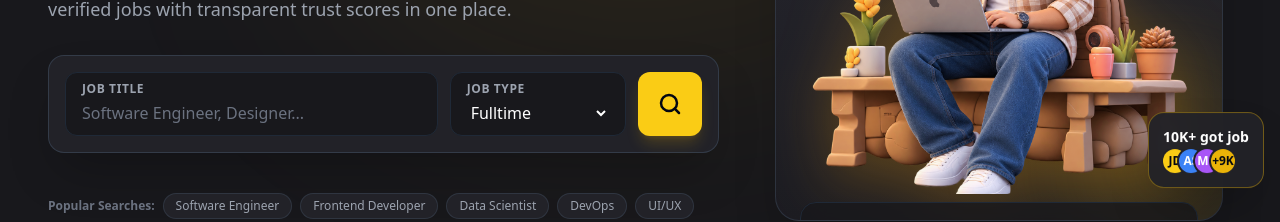
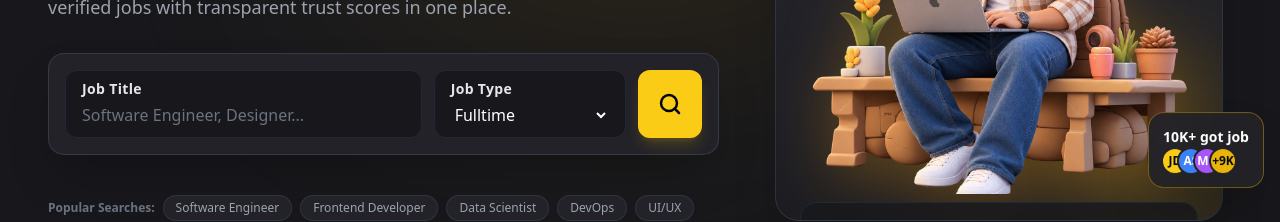
Before and after one commit to TarunThakur007/job_finder, a React (Vite) app in the folder frontend/: page / in a window 1280 px wide. Both pictures are taken after a click on the button "Candidate Demo". Shown: the part 356-578 px from the top of the page. Built offline with nearby package versions, Linux system fonts and the light colour scheme; no server answers.

Commit message:
fix(ui): increase font size, visual weight, and contrast of Job Title and Job Type search labels

```diff
--- a/frontend/src/components/HeroSection.jsx
+++ b/frontend/src/components/HeroSection.jsx
@@ -38,8 +38,8 @@ export default function HeroSection({ onSearch, onCategorySelect }) {
             className="bg-[#222228] p-3 sm:p-4 rounded-2xl border border-gray-700/80 shadow-2xl flex flex-col sm:flex-row items-center gap-3 max-w-2xl"
           >
             {/* Job Title Field */}
-            <div className="flex-1 w-full bg-[#18181c] rounded-xl px-4 py-2 min-h-[56px] sm:h-16 flex flex-col justify-center border border-gray-800 focus-within:border-yellow-500/60 transition-colors">
-              <label htmlFor="hero-job-title" className="block text-xs font-semibold text-gray-400 uppercase tracking-wider mb-0.5">
+            <div className="flex-1 w-full bg-[#18181c] rounded-xl px-4 py-2 min-h-[58px] sm:h-[68px] flex flex-col justify-center border border-gray-800 focus-within:border-yellow-500/60 transition-colors">
+              <label htmlFor="hero-job-title" className="block text-xs sm:text-sm font-extrabold text-gray-200 tracking-wide mb-0.5">
                 Job Title
               </label>
               <input
@@ -48,20 +48,20 @@ export default function HeroSection({ onSearch, onCategorySelect }) {
                 placeholder="Software Engineer, Designer..."
                 value={titleQuery}
                 onChange={(e) => setTitleQuery(e.target.value)}
-                className="w-full bg-transparent text-white text-sm sm:text-base font-medium placeholder-gray-500 focus:outline-none h-10 sm:h-11"
+                className="w-full bg-transparent text-white text-sm sm:text-base font-medium placeholder-gray-500 focus:outline-none h-9 sm:h-10"
               />
             </div>
 
             {/* Job Type Field */}
-            <div className="w-full sm:w-44 bg-[#18181c] rounded-xl px-4 py-2 min-h-[56px] sm:h-16 flex flex-col justify-center border border-gray-800 focus-within:border-yellow-500/60 transition-colors">
-              <label htmlFor="hero-job-type" className="block text-xs font-semibold text-gray-400 uppercase tracking-wider mb-0.5">
+            <div className="w-full sm:w-48 bg-[#18181c] rounded-xl px-4 py-2 min-h-[58px] sm:h-[68px] flex flex-col justify-center border border-gray-800 focus-within:border-yellow-500/60 transition-colors">
+              <label htmlFor="hero-job-type" className="block text-xs sm:text-sm font-extrabold text-gray-200 tracking-wide mb-0.5">
                 Job Type
               </label>
               <select
                 id="hero-job-type"
                 value={typeQuery}
                 onChange={(e) => setTypeQuery(e.target.value)}
-                className="w-full bg-transparent text-white text-sm sm:text-base font-medium focus:outline-none cursor-pointer h-10 sm:h-11"
+                className="w-full bg-transparent text-white text-sm sm:text-base font-medium focus:outline-none cursor-pointer h-9 sm:h-10"
               >
                 <option value="Fulltime" className="bg-[#18181c] text-white">Fulltime</option>
                 <option value="Remote" className="bg-[#18181c] text-white">Remote</option>
@@ -75,7 +75,7 @@ export default function HeroSection({ onSearch, onCategorySelect }) {
             <button
               type="submit"
               aria-label="Search jobs"
-              className="w-full sm:w-16 h-14 sm:h-16 bg-yellow-400 hover:bg-yellow-300 text-gray-950 rounded-xl font-bold flex items-center justify-center transition-all duration-200 transform active:scale-95 shadow-lg shadow-yellow-500/20 group flex-shrink-0"
+              className="w-full sm:w-16 h-14 sm:h-[68px] bg-yellow-400 hover:bg-yellow-300 text-gray-950 rounded-xl font-bold flex items-center justify-center transition-all duration-200 transform active:scale-95 shadow-lg shadow-yellow-500/20 group flex-shrink-0"
               title="Search Jobs"
             >
               <Search className="w-6 h-6 stroke-[2.5] group-hover:scale-110 transition-transform" />
```
